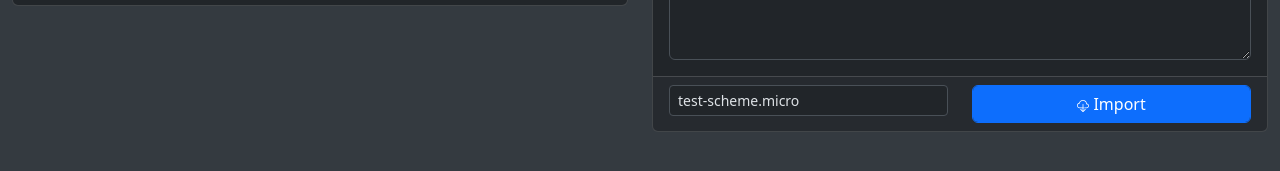
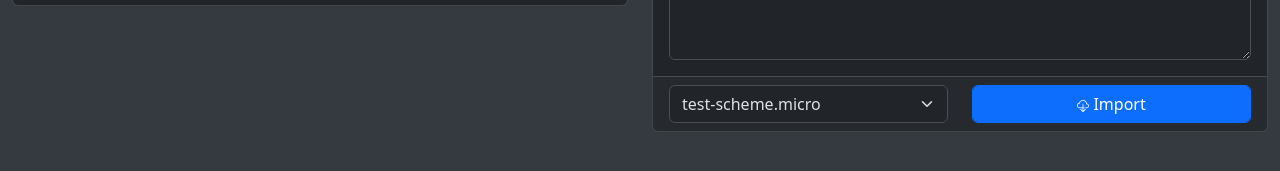
Before and after one commit to AnderTM/micro-editor-colorscheme, a plain HTML site: page index.html in a window 1280 px wide. Shown: the part 405-576 px from the top of the page. Drawn offline with Linux system fonts and the light colour scheme.

Commit message:
Fix select class

```diff
--- a/index.html
+++ b/index.html
@@ -162,7 +162,7 @@
 
             <div class="form-group row">
               <div class="col-md-6">
-                <select name="scheme_files" class="form-control form-control-sm" v-model="scheme_file_selected" v-on:change="fetchScheme(scheme_file_selected)">
+                <select name="scheme_files" class="form-select form-control-sm" v-model="scheme_file_selected" v-on:change="fetchScheme(scheme_file_selected)">
                   <option v-for="sf in scheme_files" v-on:change="fetchScheme(sf)">{{sf}}</option>
                 </select>
               </div>
```
